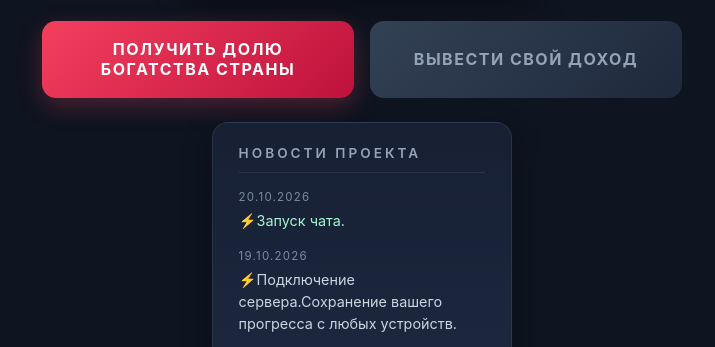
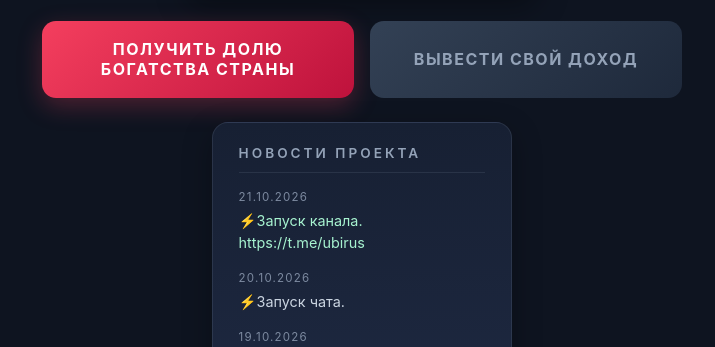
Before and after one commit to avladimirtsev/Another, a plain HTML site: page index.html in a window 1280 px wide. Shown: the part 433-780 px from the top of the page, without its empty margins (278-993 px from the left). Drawn offline with Linux system fonts and the light colour scheme; no server answers.

Commit message:
Update index.html

```diff
--- a/index.html
+++ b/index.html
@@ -571,7 +571,8 @@
         // НОВОСТИ И О ПРОЕКТЕ (без изменений)
         // ============================================================
         const news = [
-            { date: "20.10.2026", text: "⚡️Запуск чата.", isNew: true },
+            { date: "21.10.2026", text: "⚡️Запуск канала. https://t.me/ubirus", isNew: true },
+            { date: "20.10.2026", text: "⚡️Запуск чата."},
             { date: "19.10.2026", text: "⚡️Подключение сервера.Сохранение вашего прогресса с любых устройств."},
             { date: "18.10.2026", text: "💡Скорость прироста Богатства на Вашем счете увеличилась на 2%⚡️."},
             { date: "17.10.2026", text: "⚡️ Запуск Telegram Mini App @ubiru_bot"},
```
